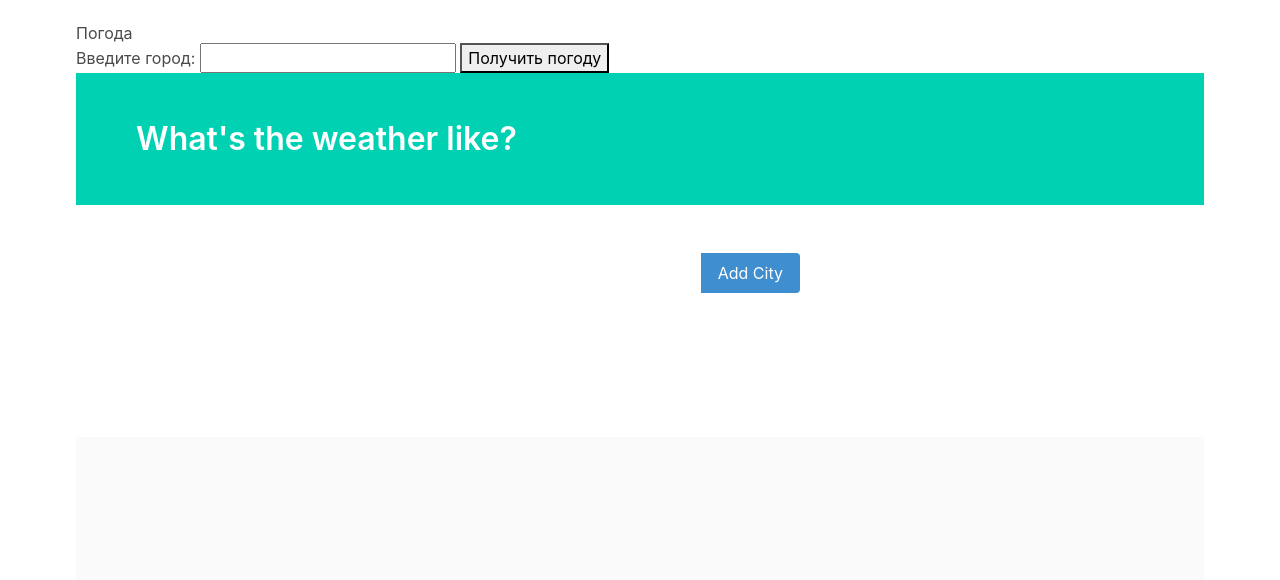
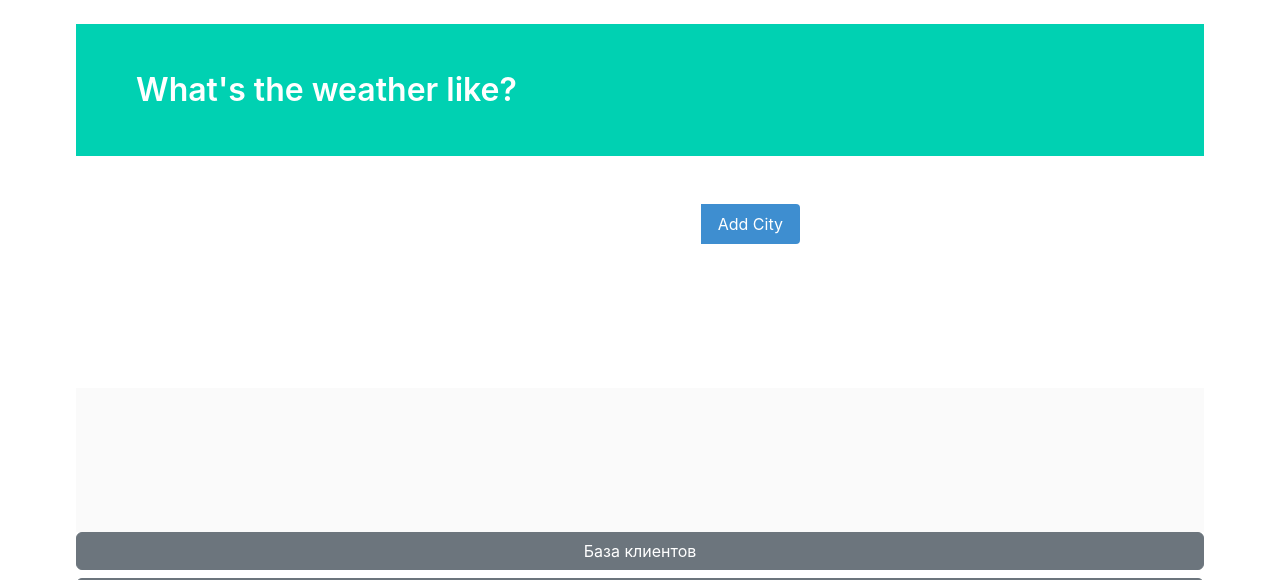
Before and after one commit to maksimd31/car_wash_2, a Django app: page /weather in a window 1280 px wide. Shown: the part 68-648 px from the top of the page. Run offline with Django 4.2, Linux system fonts and the light colour scheme; the visitor is signed in with stand-in values (Sample User, id 1); some libraries are stand-ins or nearby versions.

Commit message:
version project v1.14 working weather.html v1.6

```diff
--- a/crm_car_wash/website2/templates/home.html
+++ b/crm_car_wash/website2/templates/home.html
@@ -3,22 +3,22 @@
 {% block content %}
       {% if user.is_authenticated %}
 
-<h1>Погода</h1>
-<form action="{% url 'weather' %}" method="POST">
-    {% csrf_token %}
-    <label for="city">Введите город:</label>
-    <input type="text" id="city" name="city">
-    <button type="submit">Получить погоду</button>
-</form>
-{% if city %}
-    <h2>Погода в городе {{ city }}</h2>
-    <p>{{ weather }}</p>
-    <form action="{% url 'delete_weather' %}" method="POST">
-        {% csrf_token %}
-        <input type="hidden" id="city" name="city" value="{{ city }}">
-        <button type="submit">Удалить погоду</button>
-    </form>
-{% endif %}
+<!--<h1>Погода</h1>-->
+<!--<form action="{% url 'weather' %}" method="POST">-->
+<!--    {% csrf_token %}-->
+<!--    <label for="city">Введите город:</label>-->
+<!--    <input type="text" id="city" name="city">-->
+<!--    <button type="submit">Получить погоду</button>-->
+<!--</form>-->
+<!--{% if city %}-->
+<!--    <h2>Погода в городе {{ city }}</h2>-->
+<!--    <p>{{ weather }}</p>-->
+<!--    <form action="{% url 'delete_weather' %}" method="POST">-->
+<!--        {% csrf_token %}-->
+<!--        <input type="hidden" id="city" name="city" value="{{ city }}">-->
+<!--        <button type="submit">Удалить погоду</button>-->
+<!--    </form>-->
+<!--{% endif %}-->
 
 
     {% include 'weather.html' %}
--- a/crm_car_wash/website2/views.py
+++ b/crm_car_wash/website2/views.py
@@ -15,7 +15,6 @@
 from pyowm import OWM
 from pyowm.utils import config
 from pyowm.utils import timestamps
-import requests
 
 # CLIENT
 # filename views.py
@@ -649,7 +648,7 @@
         city = request.POST.get("city")
 
         if city:
-            weather = get_weather(city)  # Use the input city here
+            weather = get_weather(city)
             return render(request, "home.html", {"city": city, "weather": weather})
 
     return render(request, "home.html")
```
Also changed, not shown: crm_car_wash/website2/templates/weather.html (+26 -8 lines).
